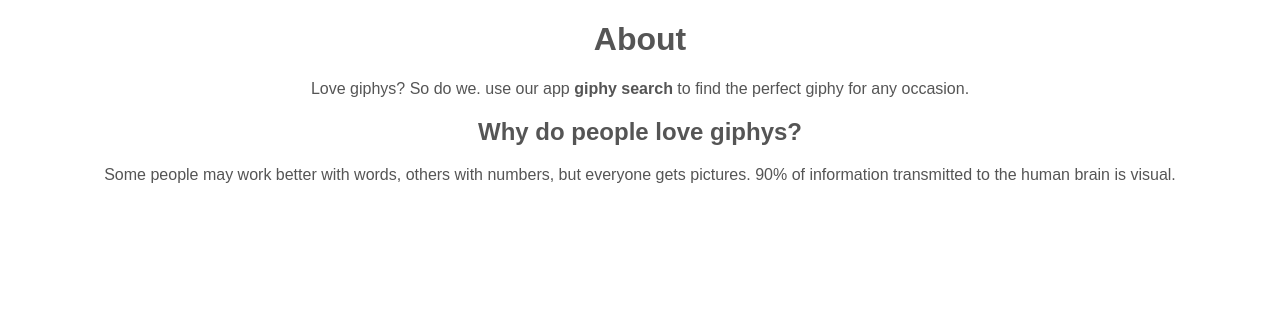
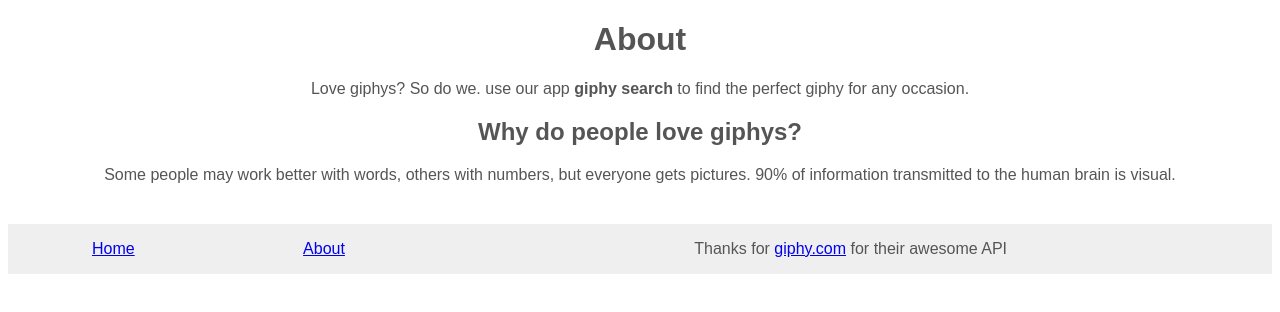
Before and after one commit to artikov/giphy-search, a Next.js app: page /about in a window 1280 px wide. Shown: the top 312 px of the page. Built offline with nearby package versions, Linux system fonts and the light colour scheme.

Commit message:
Complete Footer component

```diff
--- /dev/null
+++ b/components/Footer.jsx
@@ -0,0 +1,21 @@
+import React from "react";
+import Link from "next/link";
+
+export default function Footer() {
+  return (
+    <>
+      <div className="footer">
+        <p>
+          <Link href="/">Home</Link>
+        </p>
+        <p>
+          <Link href="/about">About</Link>
+        </p>
+        <p>
+          Thanks for <a href="https://giphy.com/">giphy.com</a> for their
+          awesome API
+        </p>
+      </div>
+    </>
+  );
+}
--- a/pages/about.jsx
+++ b/pages/about.jsx
@@ -1,7 +1,9 @@
 import Head from "next/head";
+import Footer from "../components/Footer";
 
 export default function About() {
   return (
+    <>
       <div className="container">
         <Head>
           <title>Next Giphy App</title>
@@ -21,5 +23,7 @@ export default function About() {
           brain is visual.
         </p>
       </div>
+      <Footer />
+    </>
   );
 }
--- a/pages/index.jsx
+++ b/pages/index.jsx
@@ -1,6 +1,7 @@
 import Head from "next/head";
 import Image from "next/image";
 import Link from "next/link";
+import Footer from "../components/Footer";
 
 import { useEffect, useState } from "react";
 
@@ -32,6 +33,7 @@ export default function Home(initialData) {
   };
 
   return (
+    <>
       <div className="container">
         <Head>
           <title>Create Next App</title>
@@ -68,6 +70,8 @@ export default function Home(initialData) {
           })}
         </div>
       </div>
+      <Footer />
+    </>
   );
 }
 
--- a/pages/search/[searchTerm].jsx
+++ b/pages/search/[searchTerm].jsx
@@ -2,6 +2,7 @@ import React from "react";
 import Head from "next/head";
 import { useRouter } from "next/router";
 import Link from "next/link";
+import Footer from "../../components/Footer";
 
 const API_KEY = process.env.NEXT_PUBLIC_GIPHY_API;
 
@@ -28,6 +29,7 @@ export default function Search(initialData) {
           );
         })}
       </div>
+      <Footer />
     </>
   );
 }
--- a/public/styles.css
+++ b/public/styles.css
@@ -46,3 +46,10 @@ input {
 input:focus {
   outline: 0px;
 }
+
+.footer {
+  display: grid;
+  grid-template-columns: 1fr 1fr 4fr;
+  background-color: #efefef;
+  margin-top: 40px;
+}
```
Lines whose indentation alone changed are shown as unchanged.
